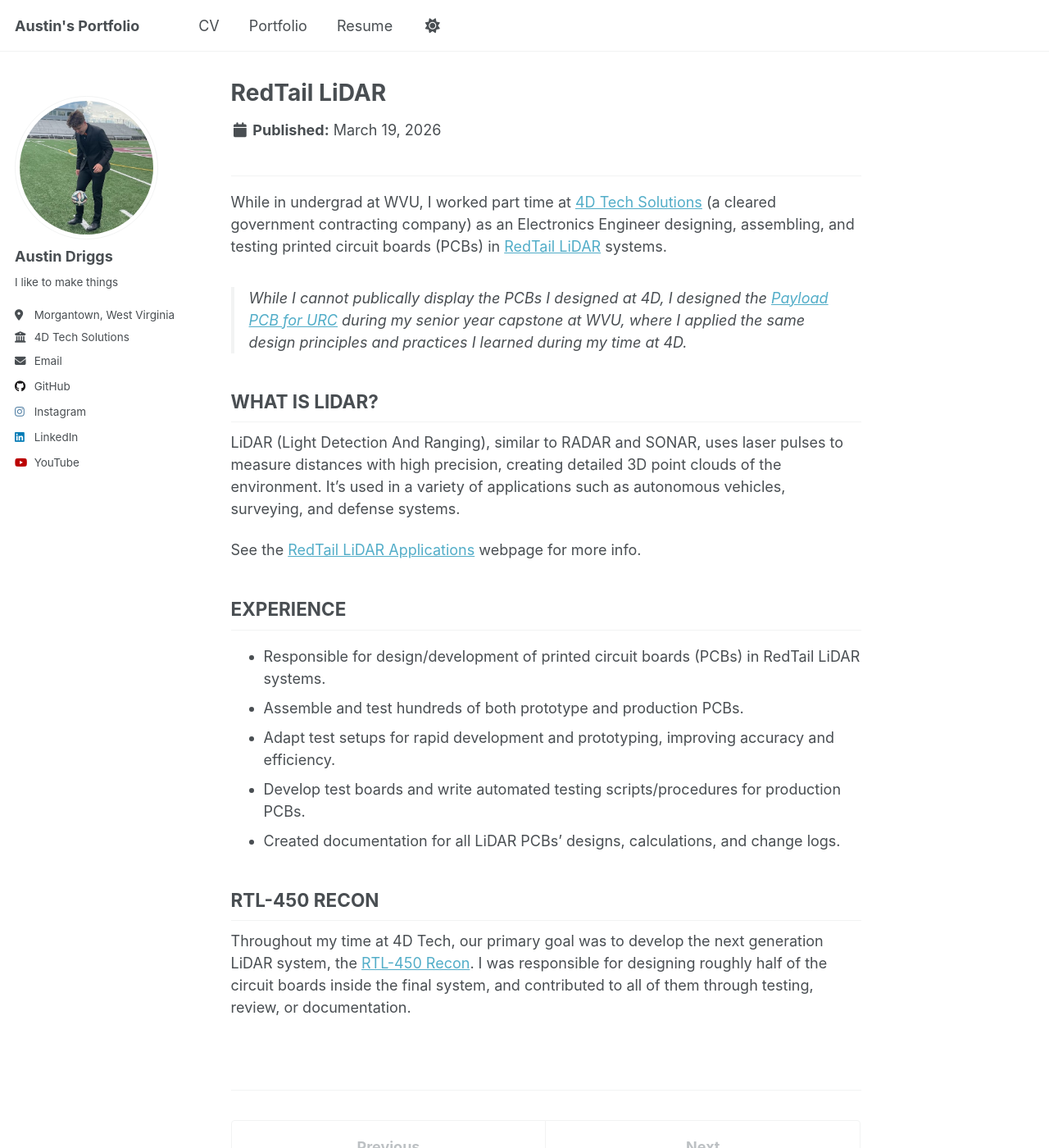
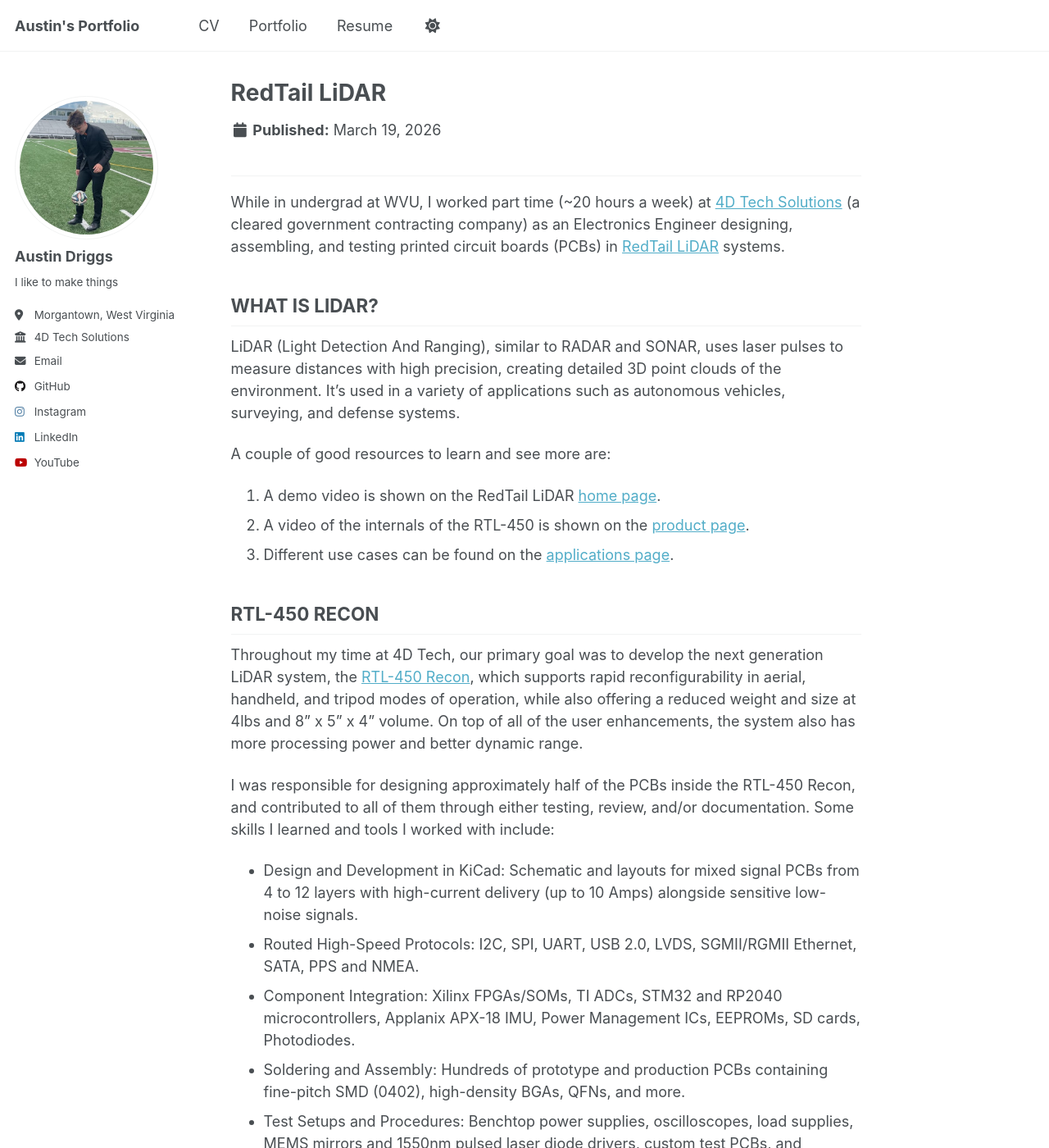
Before and after one commit to austindriggs/austindriggs.github.io, a Jekyll site: the page built from _portfolio/redtail.md, in a window 1280 px wide and 1400 px high. Shown: the whole window at 82% size. Built offline with Jekyll 4.4.1, drawn with Linux system fonts in a browser that asks for light colours; a script that is not in the unit is left out; some of the changed text lies outside the part shown.

Commit message:
added specific skills, techniques, and experience to redtail portfolio

```diff
--- a/_portfolio/redtail.md
+++ b/_portfolio/redtail.md
@@ -6,27 +6,29 @@ collection: portfolio
 
 ---
 
-While in undergrad at WVU, I worked part time at [4D Tech Solutions](https://4dtechsolutions.com) (a cleared government contracting company) as an Electronics Engineer designing, assembling, and testing printed circuit boards (PCBs) in [RedTail LiDAR](https://redtaillidar.com) systems.
-
-> While I cannot publically display the PCBs I designed at 4D, I designed the [Payload PCB for URC](https://austindriggs.github.io/portfolio/urc/) during my senior year capstone at WVU, where I applied the same design principles and practices I learned during my time at 4D.
+While in undergrad at WVU, I worked part time (~20 hours a week) at [4D Tech Solutions](https://4dtechsolutions.com) (a cleared government contracting company) as an Electronics Engineer designing, assembling, and testing printed circuit boards (PCBs) in [RedTail LiDAR](https://redtaillidar.com) systems.
 
 
 ## WHAT IS LIDAR?
 
 LiDAR (Light Detection And Ranging), similar to RADAR and SONAR, uses laser pulses to measure distances with high precision, creating detailed 3D point clouds of the environment. It’s used in a variety of applications such as autonomous vehicles, surveying, and defense systems.
 
-See the [RedTail LiDAR Applications](https://www.redtaillidar.com/applications) webpage for more info.
-
-
-## EXPERIENCE
-
-- Responsible for design/development of printed circuit boards (PCBs) in RedTail LiDAR systems.
-- Assemble and test hundreds of both prototype and production PCBs.
-- Adapt test setups for rapid development and prototyping, improving accuracy and efficiency.
-- Develop test boards and write automated testing scripts/procedures for production PCBs.
-- Created documentation for all LiDAR PCBs’ designs, calculations, and change logs.
+A couple of good resources to learn and see more are:
+1. A demo video is shown on the RedTail LiDAR [home page](https://www.redtaillidar.com/).
+2. A video of the internals of the RTL-450 is shown on the [product page](https://www.redtaillidar.com/product).
+3. Different use cases can be found on the [applications page](https://www.redtaillidar.com/applications).
 
 
 ## RTL-450 RECON
 
-Throughout my time at 4D Tech, our primary goal was to develop the next generation LiDAR system, the [RTL-450 Recon](https://www.redtaillidar.com/insights/redtail-lidar-exhibits-at-sof-week-2025-and-xponential-2025). I was responsible for designing roughly half of the circuit boards inside the final system, and contributed to all of them through testing, review, or documentation.
+Throughout my time at 4D Tech, our primary goal was to develop the next generation LiDAR system, the [RTL-450 Recon](https://www.redtaillidar.com/insights/redtail-lidar-exhibits-at-sof-week-2025-and-xponential-2025), which supports rapid reconfigurability in aerial, handheld, and tripod modes of operation, while also offering a reduced weight and size at 4lbs and 8" x 5" x 4" volume. On top of all of the user enhancements, the system also has more processing power and better dynamic range.
+
+I was responsible for designing approximately half of the PCBs inside the RTL-450 Recon, and contributed to all of them through either testing, review, and/or documentation. Some skills I learned and tools I worked with include:
+- Design and Development in KiCad: Schematic and layouts for mixed signal PCBs from 4 to 12 layers with high-current delivery (up to 10 Amps) alongside sensitive low-noise signals.
+- Routed High-Speed Protocols: I2C, SPI, UART, USB 2.0, LVDS, SGMII/RGMII Ethernet, SATA, PPS and NMEA.
+- Component Integration: Xilinx FPGAs/SOMs, TI ADCs, STM32 and RP2040 microcontrollers, Applanix APX-18 IMU, Power Management ICs, EEPROMs, SD cards, Photodiodes.
+- Soldering and Assembly: Hundreds of prototype and production PCBs containing fine-pitch SMD (0402), high-density BGAs, QFNs, and more.
+- Test Setups and Procedures: Benchtop power supplies, oscilloscopes, load supplies, MEMS mirrors and 1550nm pulsed laser diode drivers, custom test PCBs, and automated the rapid development setups using Python/Micropython.
+- Configuration Management: Maintained notes for all designs, BOMs, library management, trace impedance and length tuning calculations, CI/CD concepts using Docker and KiBot, and version control change logs using Git/GitLab.
+
+> *While I cannot publically display the PCBs I designed at 4D, I designed the [Payload PCB for URC](https://austindriggs.github.io/portfolio/urc/) during my senior year capstone at WVU, where I applied the same design principles and practices I learned during my time at 4D.*
```
